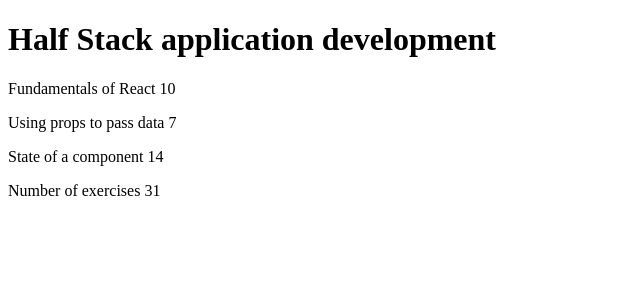
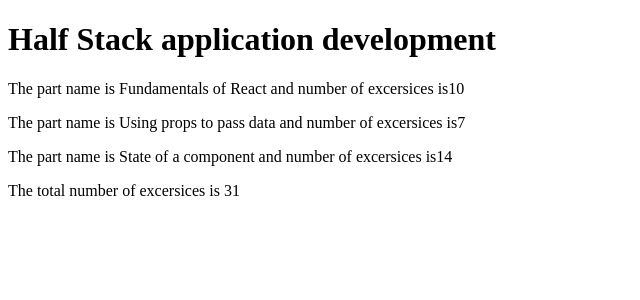
Before and after one commit to RaghdaaMoustafa/fullstackopen, a React (Create React App) app in the folder part1/courseinfo/: page / in a window 1280 px wide. Shown: the top 300 px of the page, without its empty margins (0-640 px from the left). Built offline with nearby package versions, Linux system fonts and the light colour scheme.

Commit message:
part1a -1.1 refactoring -decoupling

```diff
--- a/part1/courseinfo/src/App.js
+++ b/part1/courseinfo/src/App.js
@@ -1,3 +1,20 @@
+const Header = (props) => {
+  return <h1>{props.name}</h1>
+}
+
+const Content = (props) => {
+  return (
+    <p>
+      The part name is {props.name} and number of excersices is
+      {props.excercise}
+    </p>
+  )
+}
+
+const Total = (props) => {
+  return <p>The total number of excersices is {props.number}</p>
+}
+
 const App = () => {
   const course = 'Half Stack application development'
   const part1 = 'Fundamentals of React'
@@ -9,17 +26,11 @@
 
   return (
     <div>
-      <h1>{course}</h1>
-      <p>
-        {part1} {exercises1}
-      </p>
-      <p>
-        {part2} {exercises2}
-      </p>
-      <p>
-        {part3} {exercises3}
-      </p>
-      <p>Number of exercises {exercises1 + exercises2 + exercises3}</p>
+      <Header name={course} />
+      <Content name={part1} excercise={exercises1} />
+      <Content name={part2} excercise={exercises2} />
+      <Content name={part3} excercise={exercises3} />
+      <Total number={exercises1 + exercises2 + exercises3} />
     </div>
   )
 }
```
